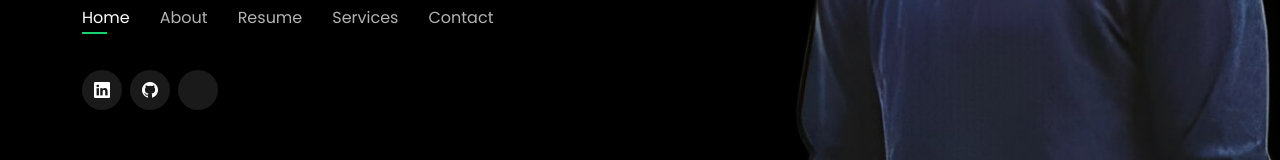
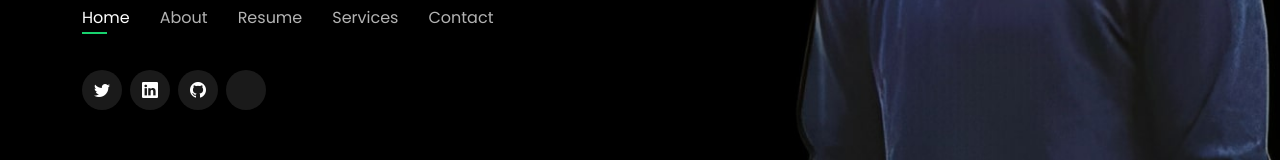
Before and after one commit to whitehawk0910/whitehawk0910.github.io, a plain HTML site: page index.html in a window 1280 px wide. Shown: the part 408-568 px from the top of the page. Drawn offline with nearby package versions, Linux system fonts and the light colour scheme.

Commit message:
Update index.html

```diff
--- a/index.html
+++ b/index.html
@@ -53,7 +53,7 @@
       </nav><!-- .navbar -->
 
       <div class="social-links">
-        <!-- <a href="#" class="twitter"><i class="bi bi-twitter"></i></a> -->
+         <a href="https://codeforces.com/profile/MikasaAckerman5890" class="twitter"><i class="bi bi-twitter"></i></a>
         <a href="https://www.linkedin.com/in/piyush-kumar-2886001aa" class="linkedin"><i class="bi bi-linkedin"></i></a>
         <a href="https://github.com/whitehawk0910" class="github"><i class="bi bi-github"></i></a>
         <a href="https://codeforces.com/profile/MikasaAckerman5890" class="codeforces"><i class="bi bi-codeforces"></i></a>
```
